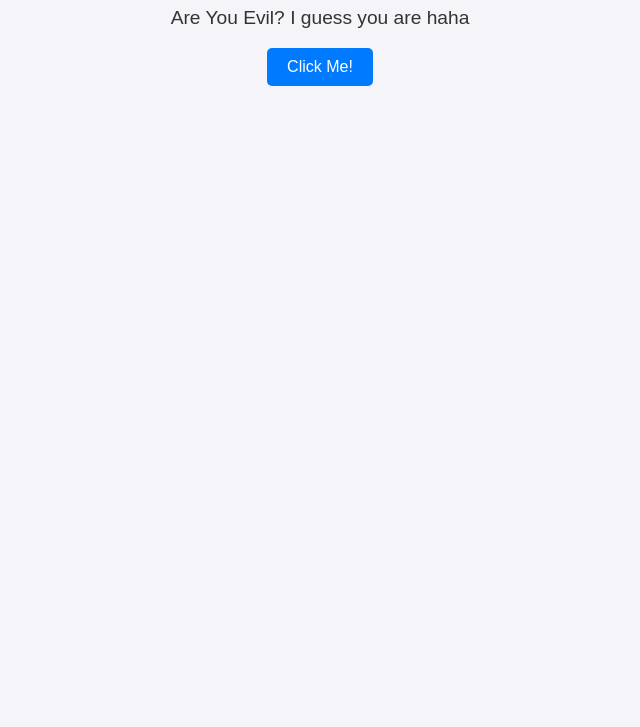
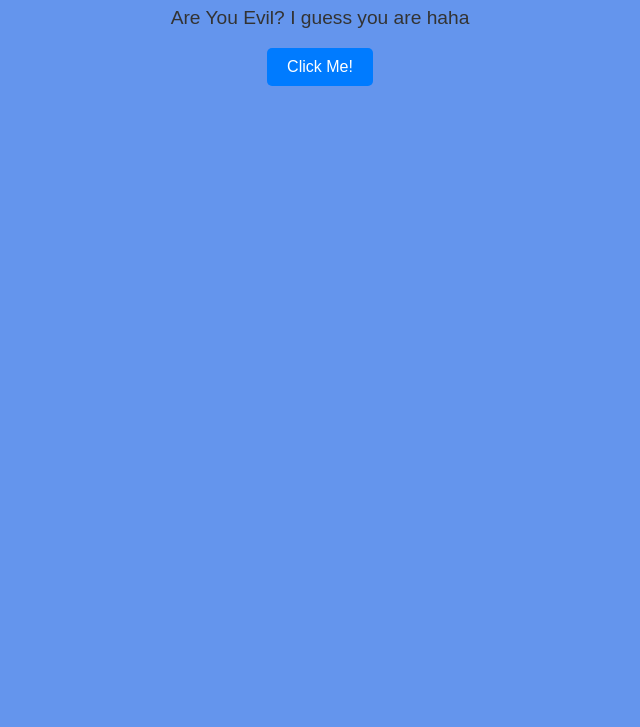
Before and after one commit to sf1x0u/rryouevil, a plain HTML site: page index.html in a window 1280 px wide. Shown: the part 73-800 px from the top of the page, without its empty margins (320-960 px from the left). Drawn offline with Linux system fonts and the light colour scheme.

Commit message:
Update index.html

```diff
--- a/index.html
+++ b/index.html
@@ -3,13 +3,13 @@
 <head>
     <meta charset="UTF-8">
     <meta name="viewport" content="width=device-width, initial-scale=1.0">
-    <title>My Static Website</title>
+    <title>EShade</title>
 
     <!-- Inline CSS -->
     <style>
         body {
             font-family: Arial, sans-serif;
-            background-color: #f4f4f9;
+            background-color: #6495ED;
             color: #333;
             text-align: center;
         }
```
